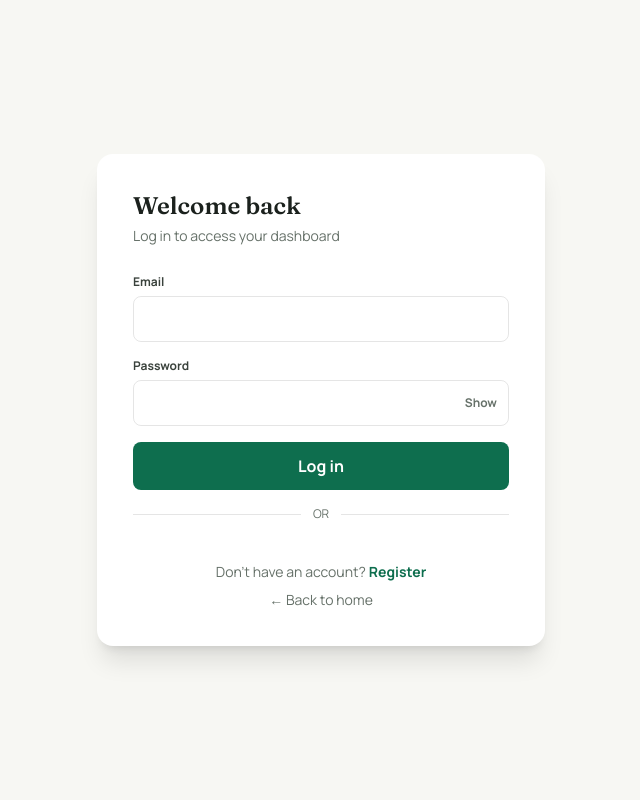
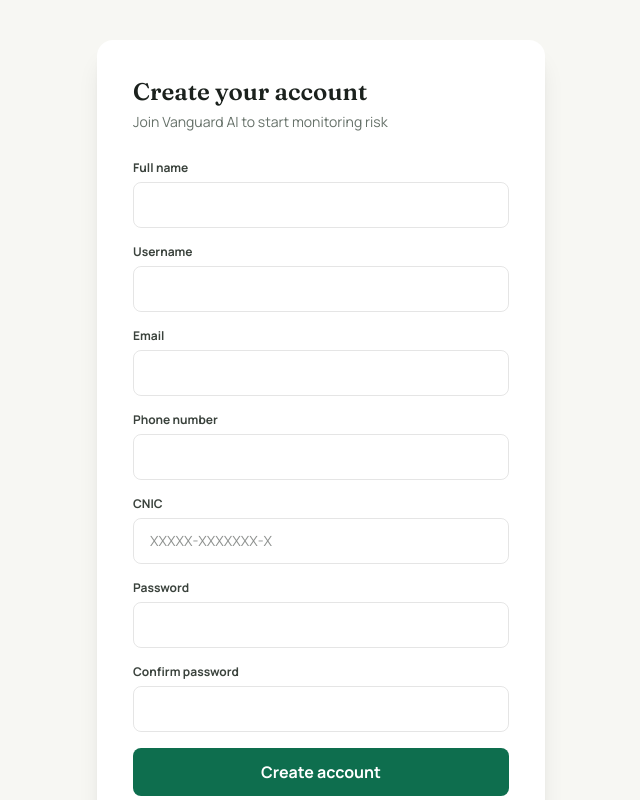
Before and after one commit to noorulainnawaz/vanguard-ai-frontend, a React (Vite) app: page /login in a window 1280 px wide. Shown: the top 800 px of the page, without its empty margins (319-959 px from the left). Built offline with nearby package versions, Linux system fonts and the light colour scheme.

Commit message:
Update LoginPage.jsx

```diff
--- a/src/pages/LoginPage.jsx
+++ b/src/pages/LoginPage.jsx
@@ -1,5 +1,6 @@
 import { useState, useEffect, useRef } from "react";
 import { Link, useNavigate } from "react-router-dom";
+import PasswordStrengthMeter from "../components/PasswordStrengthMeter";
 
 const API_URL = "https://vanguard-ai.fastapicloud.dev";
 const GOOGLE_CLIENT_ID = "1007512006670-t9v0b1q7a8qrk12v5mimsgdrfl3m931o.apps.googleusercontent.com";
@@ -40,25 +41,37 @@ function GoogleLoginButton({ onLogin, navigate }) {
   return <div ref={buttonRef} className="flex justify-center my-4" />;
 }
 
-export default function LoginPage({ onLogin }) {
+export default function RegisterPage({ onLogin }) {
   const navigate = useNavigate();
-  const [form, setForm] = useState({ email: "", password: "" });
-  const [showPw, setShowPw] = useState(false);
+  const [form, setForm] = useState({
+    name: "", username: "", email: "", phone: "", cnic: "", password: "",
+  });
+  const [confirmPassword, setConfirmPassword] = useState("");
   const [error, setError] = useState("");
   const [loading, setLoading] = useState(false);
 
   async function handleSubmit(e) {
     e.preventDefault();
     setError("");
+
+    if (form.password !== confirmPassword) {
+      setError("Passwords do not match");
+      return;
+    }
+    if (form.password.length < 8) {
+      setError("Password must be at least 8 characters");
+      return;
+    }
+
     setLoading(true);
     try {
-      const res = await fetch(`${API_URL}/login`, {
+      const res = await fetch(`${API_URL}/register`, {
         method: "POST",
         headers: { "Content-Type": "application/json" },
-        body: JSON.stringify(form),
+        body: JSON.stringify({ ...form, org_id: 1 }),
       });
       const data = await res.json();
-      if (!res.ok) throw new Error(data.detail || "Login failed");
+      if (!res.ok) throw new Error(data.detail || "Registration failed");
       onLogin(data.access_token);
       navigate("/dashboard");
     } catch (err) {
@@ -68,42 +81,64 @@ export default function LoginPage({ onLogin }) {
     }
   }
 
+  const inputClass =
+    "w-full border border-black/10 rounded-lg px-4 py-3 text-sm focus:outline-none focus:ring-4 focus:ring-emerald-pale focus:border-emerald";
+  const labelClass = "block text-xs font-bold text-charcoal-soft mb-1.5";
+
   return (
-    <main className="min-h-screen flex items-center justify-center bg-bg px-6">
+    <main className="min-h-screen flex items-center justify-center bg-bg px-6 py-10">
       <div className="w-full max-w-md bg-white rounded-2xl shadow-xl p-9">
-        <h1 className="font-display text-2xl font-semibold mb-1">Welcome back</h1>
-        <p className="text-slate text-sm mb-7">Log in to access your dashboard</p>
+        <h1 className="font-display text-2xl font-semibold mb-1">Create your account</h1>
+        <p className="text-slate text-sm mb-7">Join Vanguard AI to start monitoring risk</p>
 
         {error && <div className="bg-red-50 text-red-700 text-sm rounded-lg px-4 py-3 mb-5">{error}</div>}
 
         <form onSubmit={handleSubmit} className="space-y-4">
           <div>
-            <label className="block text-xs font-bold text-charcoal-soft mb-1.5">Email</label>
-            <input
-              type="email"
-              className="w-full border border-black/10 rounded-lg px-4 py-3 text-sm focus:outline-none focus:ring-4 focus:ring-emerald-pale focus:border-emerald"
-              value={form.email}
-              onChange={(e) => setForm({ ...form, email: e.target.value })}
-              required
-            />
+            <label className={labelClass}>Full name</label>
+            <input className={inputClass} value={form.name}
+              onChange={(e) => setForm({ ...form, name: e.target.value })} required />
           </div>
+
           <div>
-            <label className="block text-xs font-bold text-charcoal-soft mb-1.5">Password</label>
-            <div className="relative">
-              <input
-                type={showPw ? "text" : "password"}
-                className="w-full border border-black/10 rounded-lg px-4 py-3 pr-11 text-sm focus:outline-none focus:ring-4 focus:ring-emerald-pale focus:border-emerald"
-                value={form.password}
-                onChange={(e) => setForm({ ...form, password: e.target.value })}
-                required
-              />
-              <button type="button" onClick={() => setShowPw(!showPw)} className="absolute right-3 top-1/2 -translate-y-1/2 text-slate text-xs font-bold">
-                {showPw ? "Hide" : "Show"}
-              </button>
-            </div>
+            <label className={labelClass}>Username</label>
+            <input className={inputClass} value={form.username}
+              onChange={(e) => setForm({ ...form, username: e.target.value })} required />
           </div>
+
+          <div>
+            <label className={labelClass}>Email</label>
+            <input type="email" className={inputClass} value={form.email}
+              onChange={(e) => setForm({ ...form, email: e.target.value })} required />
+          </div>
+
+          <div>
+            <label className={labelClass}>Phone number</label>
+            <input type="tel" className={inputClass} value={form.phone}
+              onChange={(e) => setForm({ ...form, phone: e.target.value })} required />
+          </div>
+
+          <div>
+            <label className={labelClass}>CNIC</label>
+            <input className={inputClass} placeholder="XXXXX-XXXXXXX-X" value={form.cnic}
+              onChange={(e) => setForm({ ...form, cnic: e.target.value })} required />
+          </div>
+
+          <div>
+            <label className={labelClass}>Password</label>
+            <input type="password" className={inputClass} value={form.password}
+              onChange={(e) => setForm({ ...form, password: e.target.value })} required />
+            <PasswordStrengthMeter password={form.password} />
+          </div>
+
+          <div>
+            <label className={labelClass}>Confirm password</label>
+            <input type="password" className={inputClass} value={confirmPassword}
+              onChange={(e) => setConfirmPassword(e.target.value)} required />
+          </div>
+
           <button disabled={loading} className="w-full bg-emerald text-white font-bold py-3 rounded-lg disabled:opacity-60">
-            {loading ? "Logging in..." : "Log in"}
+            {loading ? "Creating account..." : "Create account"}
           </button>
         </form>
 
@@ -115,7 +150,7 @@ export default function LoginPage({ onLogin }) {
         <GoogleLoginButton onLogin={onLogin} navigate={navigate} />
 
         <p className="text-center text-sm text-slate mt-6">
-          Don't have an account? <Link to="/register" className="text-emerald font-bold">Register</Link>
+          Already have an account? <Link to="/login" className="text-emerald font-bold">Log in</Link>
         </p>
         <p className="text-center text-sm text-slate mt-2">
           <Link to="/" className="text-slate hover:text-emerald">← Back to home</Link>
```
